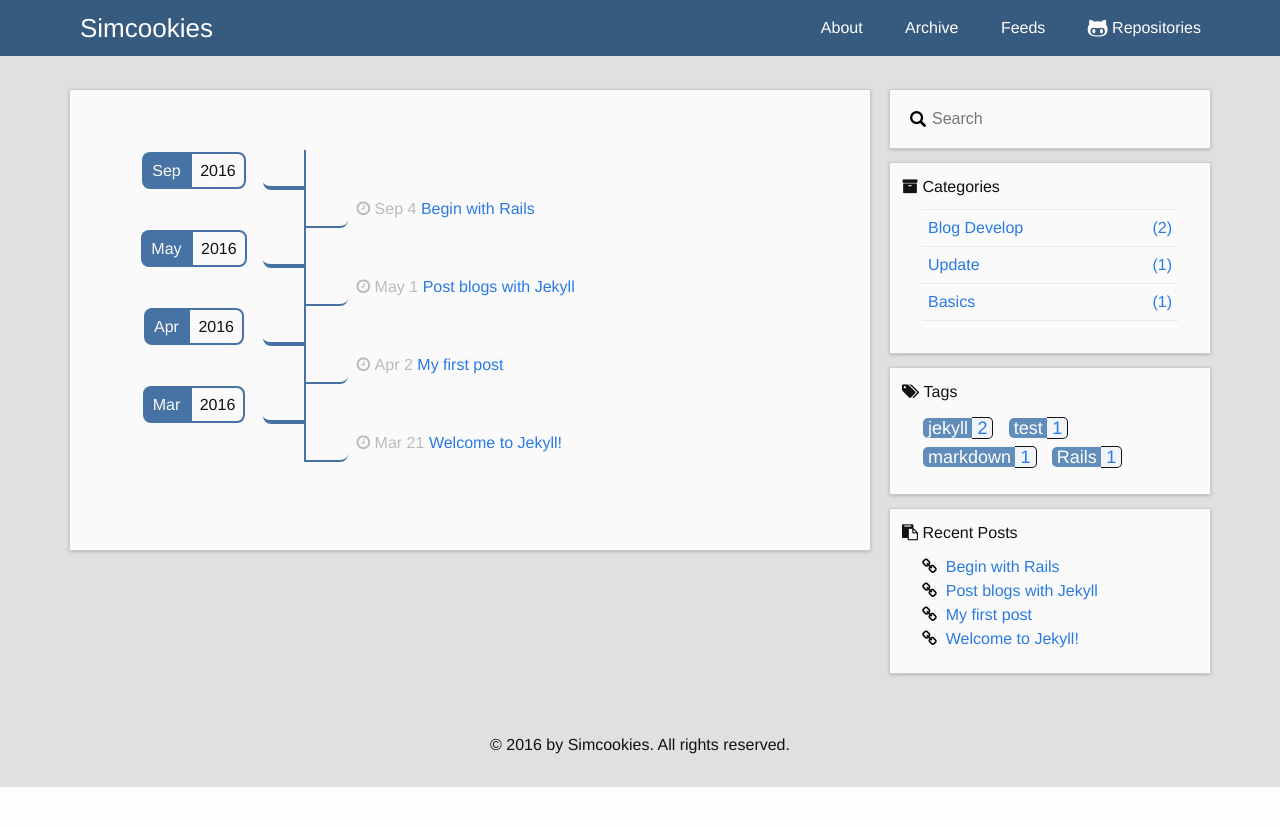
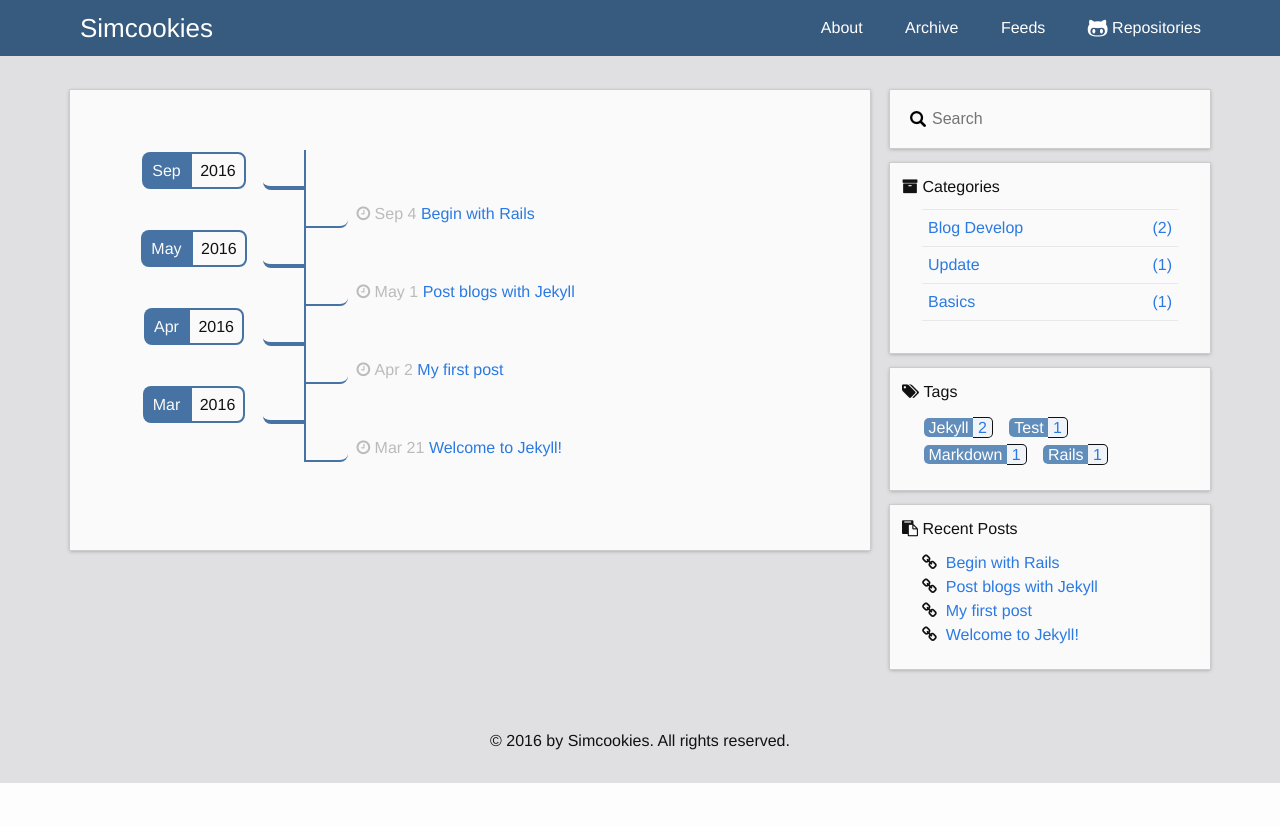
Before and after one commit to Simcookies/gitio, a Jekyll site: the page built from archive.html, in a window 1280 px wide. Shown: the top 826 px of the page. Built offline with Jekyll 4.4.1, drawn with Linux system fonts in a browser that asks for light colours; nearby versions of some CDN libraries; Markdown is read by kramdown in place of the engine named in the settings.

Commit message:
Modified some stylesheets and change my account of Twitter.

```diff
--- a/_config.yml
+++ b/_config.yml
@@ -7,7 +7,7 @@
 url: "http://simcookies.github.io" # the base hostname & protocol for site
 
 # Social info
-twitter_username:  moshui804
+twitter_username:  Simcookies
 github_username:   Simcookies
 
 # Build settings
--- a/_sass/_layout.scss
+++ b/_sass/_layout.scss
@@ -248,22 +248,23 @@
 
 	.tag {
 	    display: inline-block;
-	    margin: 1px;
+	    margin: 1.5px;
 	}
 
 	.tag-name {
-	    font-size: 18px;
+	    font-size: 16px;
 	    color: $txt-light-color;
 	    background: lighten($bg-header-color, 20%);
-	    padding: 0 5px;
+	    padding: 1px 5px;
 	    border-radius: 5px 0 0 5px;
 	    margin-right: 0;
+	    text-transform: capitalize;
 	}
 
 	.tag-count {
-	    font-size: 18px;
+	    font-size: 16px;
 	    background: lighten($bg-header-color, 60%);
-	    padding: 0 5px;
+	    padding: 1px 5px;
 	    border-width: 1px 1px 1px 0;
 	    border-style: solid;
 	    border-color: #111;
@@ -304,6 +305,7 @@
 	background-color: lighten($bg-header-color, 40%);
 	border-radius: 4px;
 	padding: 2px 6px;
+	text-transform: capitalize;
     }
 
     .category-div {
@@ -494,6 +496,9 @@
 }
 
 .post-date {
+    .time-line {
+	margin-bottom: -10px;
+    }
     .time-info {
 	color: #bbb;
     }
--- a/archive.html
+++ b/archive.html
@@ -12,9 +12,10 @@
     {% assign times = times | push: time %}
   {% endfor %}
 
+  {% assign times = times | uniq %}
   <table class="post-time">
     <tbody>
-      {% for time in times | uniq %}
+      {% for time in times %}
       <tr>
 	<td class="archive-date">
 	  <div class="date-area">
@@ -26,20 +27,23 @@
 	<td class="scope">&nbsp;</td>
 	<td>&nbsp;</td>
       </tr>
+      {% for post in site.posts %}
+        {% assign post_time = post.date | date: "%b%Y" %}
+          {% if post_time == time %}
+
           <tr>
 	  <td>&nbsp;</td>
 	  <td>&nbsp;</td>
 	  <td class="scope scope-right">&nbsp;</td>
 	  <td class="post-date">
-	{% for post in site.posts %}
-  	  {% assign post_time = post.date | date: "%b%Y" %}
-	  {% if post_time == time %}
+	    <div class="time-line">
 	      <span class="time-info"><i class="fa fa-clock-o"></i>&nbsp;{{ post.date | date: "%b %-d" }}</span>
               <span><a href="{{ post.url | prepend: site.baseurl }}">{{ post.title }}</a></span>
+	    </div>
+	  </td>
+	  </tr>
 	  {% endif %}
 	{% endfor %}
-	</td>
-      </tr>
       {% endfor %}
     </tbody>
   </table>
```
Lines whose indentation alone changed are shown as unchanged.
